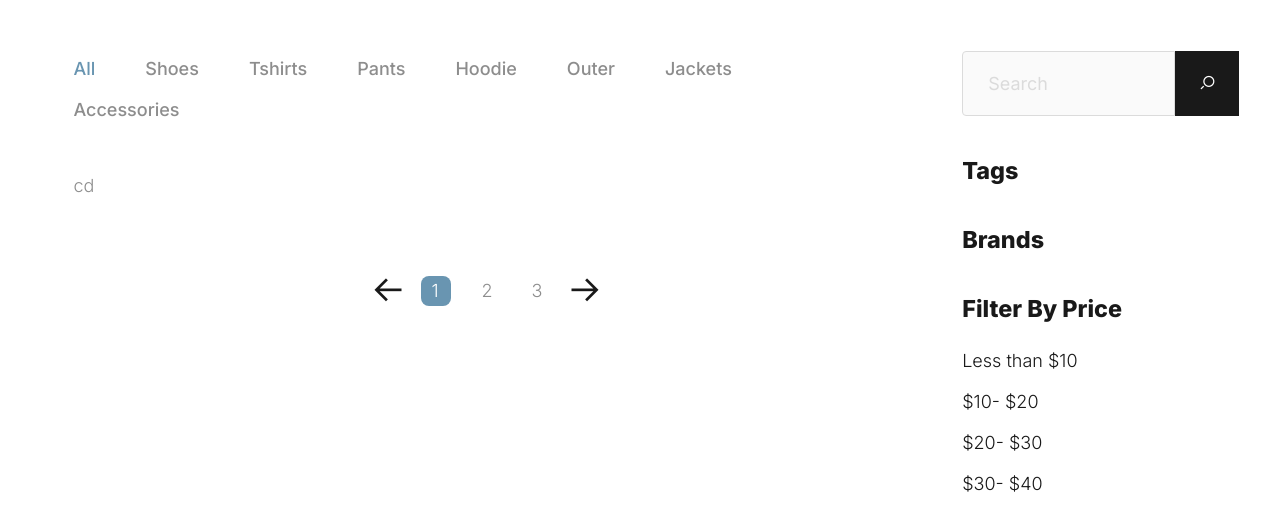
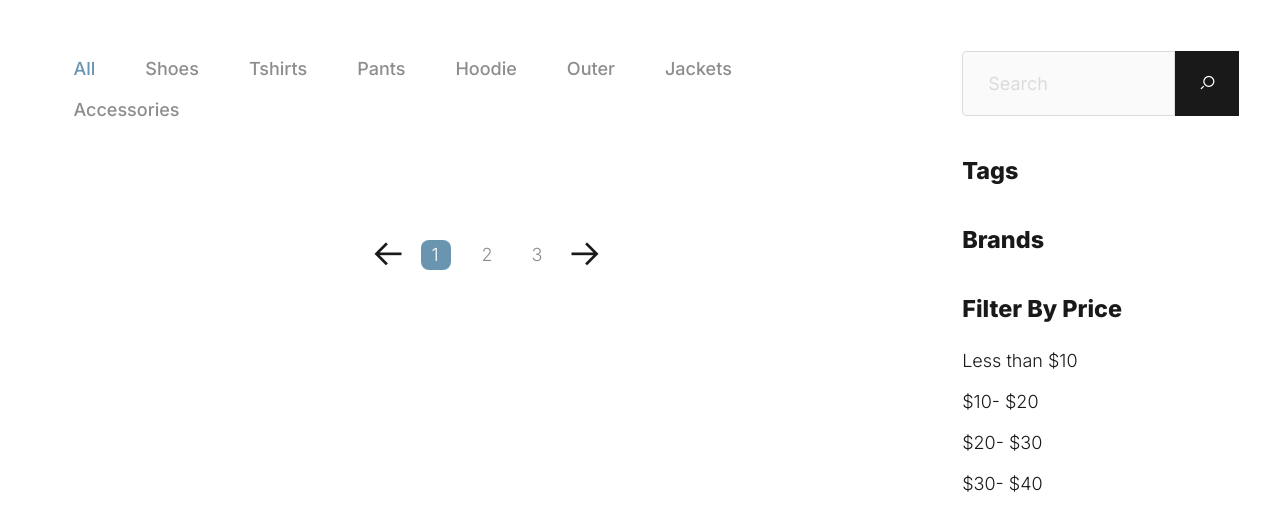
Before and after one commit to JoshuaIsaiah24/BonhomieEcommerce, a Django app: page /shop/ in a window 1280 px wide. Shown: the part 722-1227 px from the top of the page. Run offline with Django 5.2, Linux system fonts and the light colour scheme; data that the repository does not hold is empty; some libraries are stand-ins or nearby versions; some web fonts are replaced.

```diff
--- a/Bonhomie/store/templates/shop.html
+++ b/Bonhomie/store/templates/shop.html
@@ -39,7 +39,7 @@
               <li data-tab-target="#accessories" class="tab">Accessories</li>
             </ul>
 
-            <div class="tab-content">cd
+            <div class="tab-content">
 
               <div id="all" data-tab-content class="active">
                 <div class="row d-flex flex-wrap">
```
Also changed, not shown: 1 other file.
